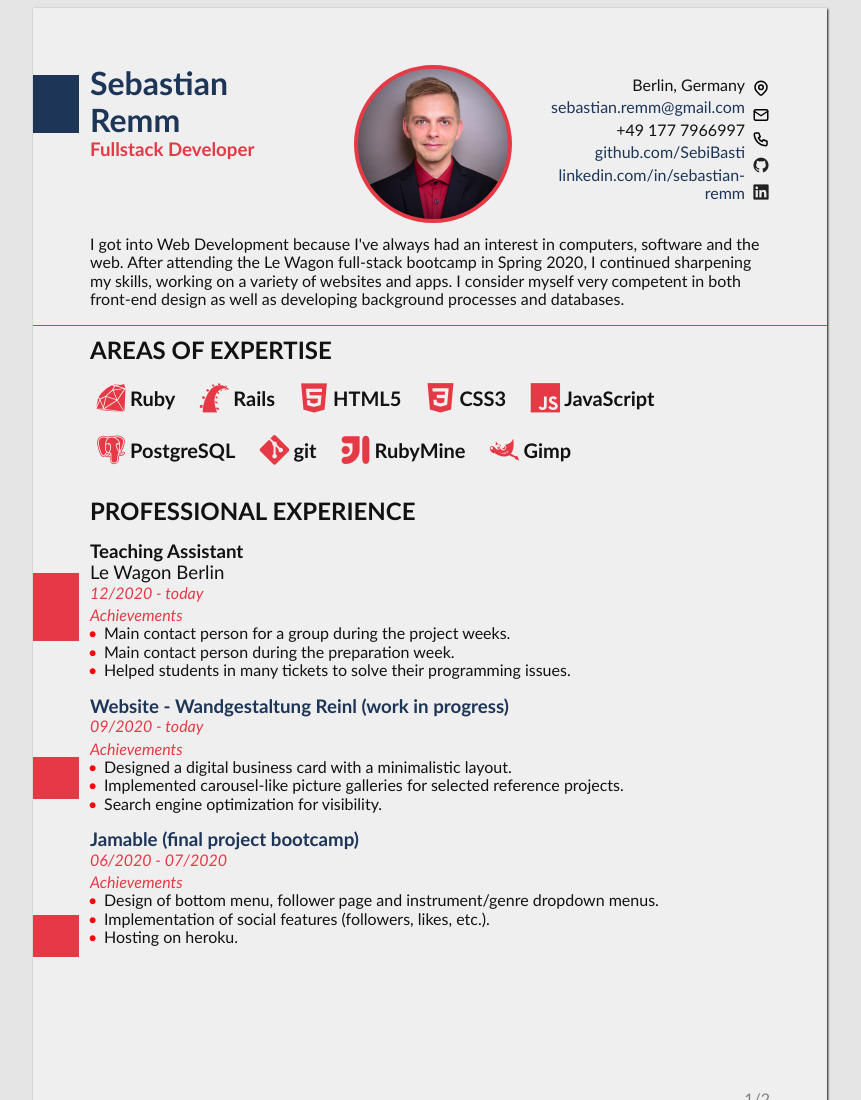
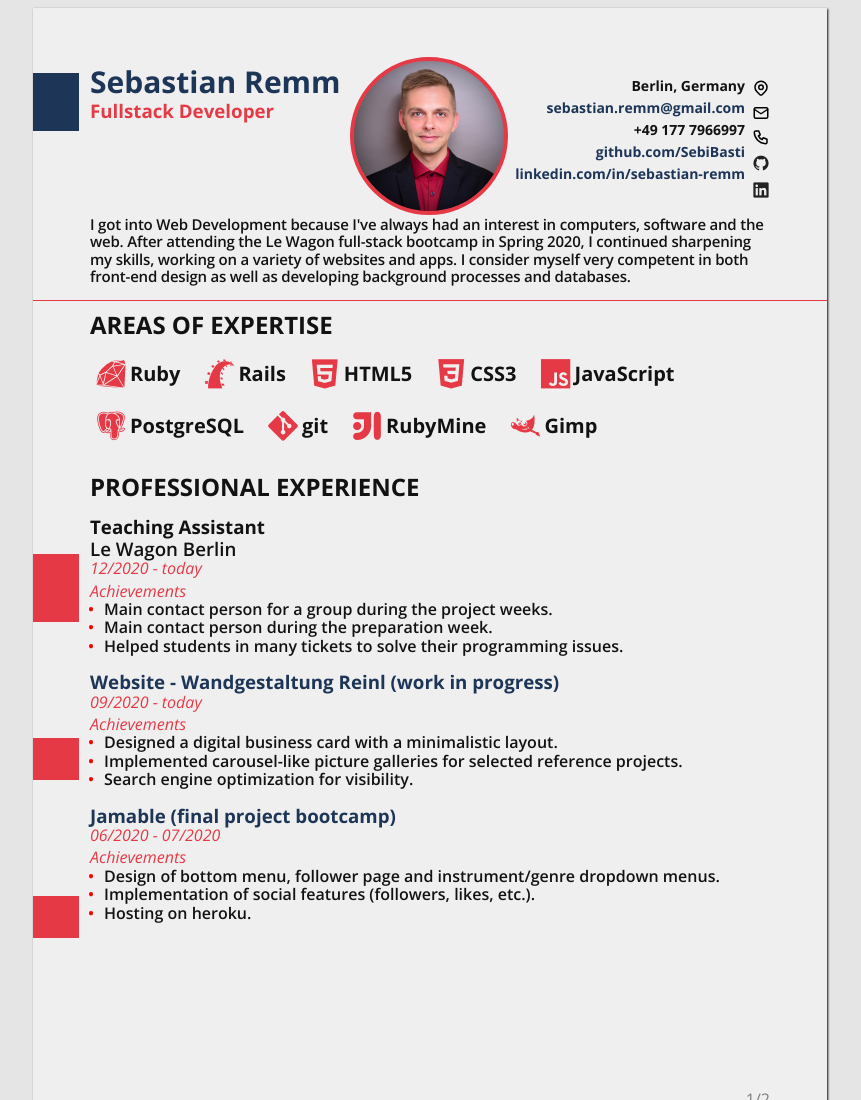
Before and after one commit to SebiBasti/SebiBasti.github.io, a website built with Parcel: page index.html in a window 1280 px wide. Shown: the top 1100 px of the page, without its empty margins (210-1071 px from the left). Built offline with nearby package versions, Linux system fonts and the light colour scheme.

Commit message:
changed font to open sans

```diff
--- a/css/main.css
+++ b/css/main.css
@@ -106,7 +106,7 @@ textarea {
 
 body {
   background-color: var(--body-background);
-  font-family: Calibri, serif;
+  font-family: 'Open Sans', sans-serif;
 }
 
 a {
@@ -127,7 +127,7 @@ a:hover {
   width: 80%;
   background-color: var(--blue);
   position: absolute;
-  top: 10px;
+  top: 8px;
 }
 
 .box-2 {
@@ -135,7 +135,7 @@ a:hover {
   width: 80%;
   background-color: var(--red);
   position: absolute;
-  top: 508px;
+  top: 489px;
 }
 
 .box-3 {
@@ -143,7 +143,7 @@ a:hover {
   width: 80%;
   background-color: var(--red);
   position: absolute;
-  top: 692px;
+  top: 673px;
 }
 
 .box-4 {
@@ -151,7 +151,7 @@ a:hover {
   width: 80%;
   background-color: var(--red);
   position: absolute;
-  top: 850px;
+  top: 831px;
 }
 
 .box-5 {
@@ -167,7 +167,7 @@ a:hover {
   width: 80%;
   background-color: var(--red);
   position: absolute;
-  top: 234px;
+  top: 257px;
 }
 
 .box-7 {
@@ -175,7 +175,7 @@ a:hover {
   width: 80%;
   background-color: var(--red);
   position: absolute;
-  top: 370px;
+  top: 392px;
 }
 
 .dinA4 {
@@ -199,6 +199,8 @@ a:hover {
   height: auto;
   width: 100%;
   display: flex;
+  position: relative;
+  margin-bottom: 16px;
 }
 
 .top-name-profession {
@@ -208,6 +210,7 @@ a:hover {
 .top-name {
   color: var(--blue);
   margin: 0;
+  font-size: 30px;
 }
 
 .top-profession {
@@ -217,23 +220,27 @@ a:hover {
 
 .top-description {
   color: var(--black);
-  margin-top: 12px;
+  font-weight: 600;
+  font-size: 15px;
+  letter-spacing: -0.2px;
 }
 
 .profile-pic {
   flex-shrink: 0;
   border: 4px solid var(--red);
   border-radius: 50%;
-  margin: 0 12px 0 38px;
   width: 150px;
   height: 150px;
   background-image: url("../img/profile-pic-round_2.png");
   background-size: 101%;
   background-position: center;
+  position: absolute;
+  top: -8px;
+  left: 260px;
 }
 
 .top-links {
-  width: 225px;
+  width: 240px;
   flex-shrink: 0;
   list-style-type: none;
   margin: 0;
@@ -243,11 +250,9 @@ a:hover {
 .top-links-line {
   text-align: right;
   color: var(--black);
-  margin: 4px;
-}
-
-.email-link {
-  margin-left: -8px;
+  margin: 6px 4px;
+  font-size: 14px;
+  font-weight: bold;
 }
 
 .top-links-icons {
@@ -269,7 +274,6 @@ a:hover {
   height: 18px;
   width: 18px;
   margin-left: -1px;
-  padding-top: 2px;
 }
 
 .phone-icon {
@@ -282,10 +286,6 @@ a:hover {
 .devicon-icon {
   padding-top: 9px;
   padding-bottom: 2px;
-}
-
-.top-text {
-
 }
 
 .top-border {
@@ -337,7 +337,7 @@ a:hover {
 }
 
 .professional-experience-header-small {
-  font-weight: normal;
+  font-weight: 600;
   color: var(--black);
   margin: 0;
 }
@@ -371,6 +371,7 @@ a:hover {
 
 .professional-experience-list-line {
   color: var(--black);
+  font-weight: 600;
 }
 
 .page-number {
@@ -393,7 +394,7 @@ a:hover {
 .education-header-small {
   margin: 0;
   color: var(--black);
-  font-weight: normal;
+  font-weight: 600;
 }
 
 .education-date {
@@ -425,6 +426,7 @@ a:hover {
 
 .education-list-line {
   color: var(--black);
+  font-weight: 600;
 }
 
 .languages-header {
@@ -448,10 +450,10 @@ a:hover {
 }
 
 .language-block-text {
-  font-size: 20px;
+  font-size: 18px;
   margin: auto 0;
   padding-left: 4px;
-  font-weight: bold;
+  font-weight: 600;
   color: var(--black);
 }
 
@@ -477,9 +479,9 @@ a:hover {
 }
 
 .interest-name {
-  font-size: 20px;
+  font-size: 18px;
   margin: auto 0;
-  font-weight: bold;
+  font-weight: 600;
 }
 
 /* ==========================================================================
--- a/index.html
+++ b/index.html
@@ -4,7 +4,7 @@
 <head>
   <meta charset="utf-8">
   <title></title>
-  <meta name="description" content="">
+  <meta name="description" content="CV - Sebastian Remm">
   <meta name="viewport" content="width=device-width, initial-scale=1">
   <meta property="og:title" content="">
   <meta property="og:type" content="">
@@ -12,6 +12,8 @@
   <meta property="og:image" content="">
   <link rel="manifest" href="site.webmanifest">
   <link rel="apple-touch-icon" href="icon.png">
+  <link rel="preconnect" href="https://fonts.gstatic.com">
+  <link href="https://fonts.googleapis.com/css2?family=Open+Sans:ital,wght@0,400;0,600;0,700;1,400;1,600;1,700&display=swap" rel="stylesheet">
   <link rel="stylesheet" href="css/normalize.css">
   <link rel="stylesheet" href="css/main.css">
   <link rel="stylesheet" href="devicon/devicon.min.css">
@@ -35,7 +37,7 @@
         <div class="profile-pic"></div>
         <ul class="top-links">
           <li class="top-links-line">Berlin, Germany</li>
-          <li class="top-links-line"><a href="mailto:sebastian.remm@gmail.com" class="email-link">sebastian.remm@gmail.com</a></li>
+          <li class="top-links-line"><a href="mailto:sebastian.remm@gmail.com">sebastian.remm@gmail.com</a></li>
           <li class="top-links-line">+49 177 7966997</li>
           <li class="top-links-line"><a href="https://www.github.com/SebiBasti">github.com/SebiBasti</a></li>
           <li class="top-links-line"><a href="https://www.linkedin.com/in/sebastian-remm/">linkedin.com/in/sebastian-remm</a></li>
```
Also changed, not shown: 1 other file.
